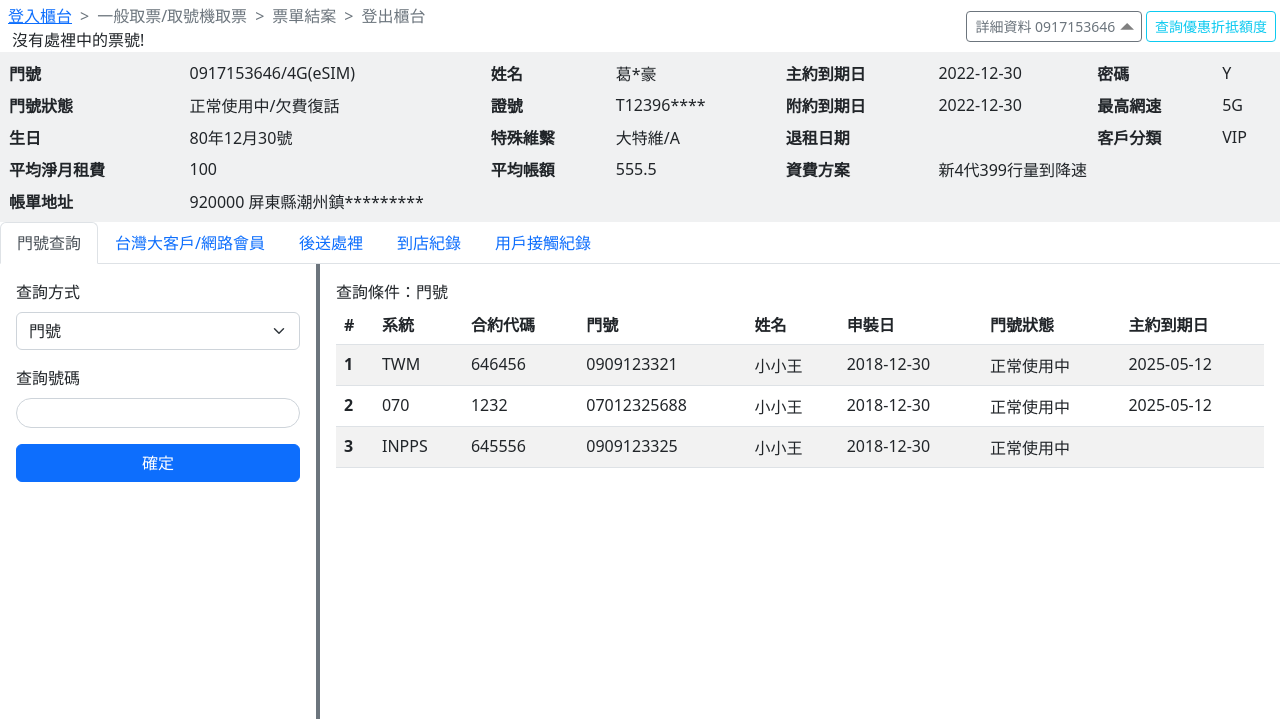
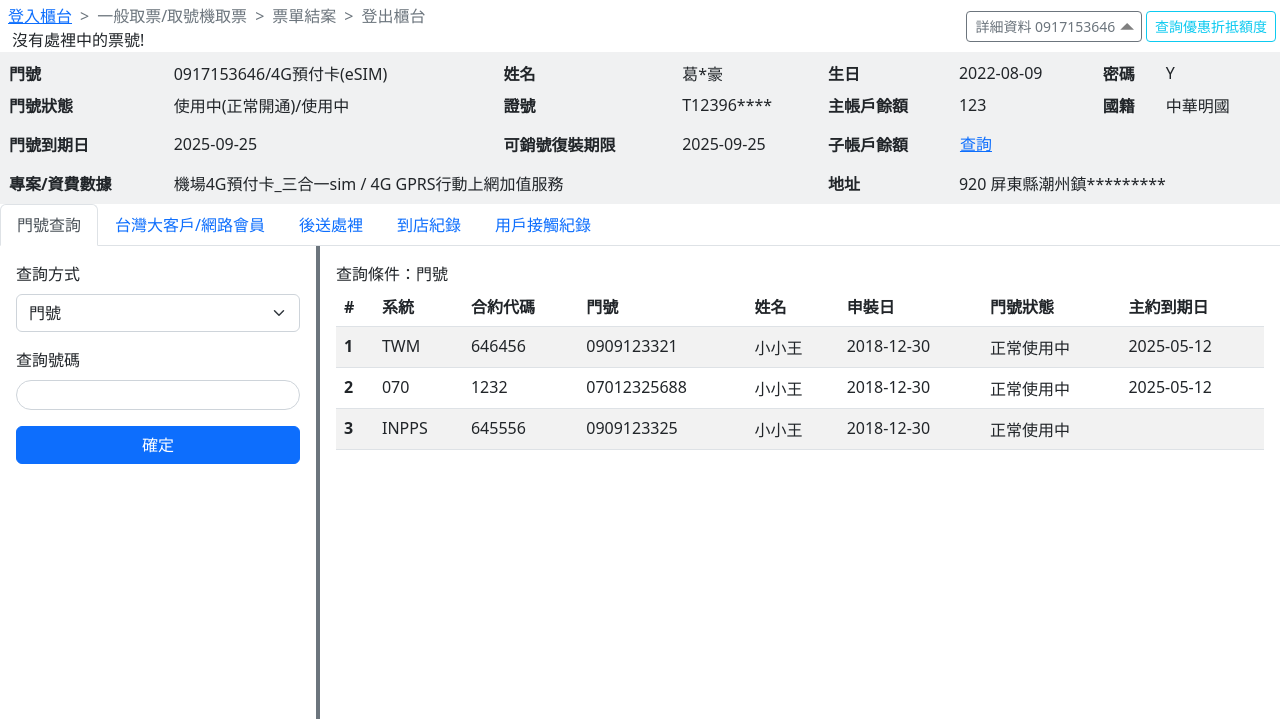
Before and after one commit to oldgee52/SCMSReviseUI, a plain HTML site: page index.html in a window 1280 px wide. Shown: the part 81-800 px from the top of the page. Drawn offline with nearby package versions, Linux system fonts and the light colour scheme.

Commit message:
finished inpps info display

```diff
--- a/index.html
+++ b/index.html
@@ -250,7 +250,7 @@
             <div class="w-100 ps-1"> 沒有處裡中的票號!</div>
         </div>
         <div class="info-container collapse bg-secondary bg-opacity-10 show" id="collapseExample">
-                    <table class="table table-sm table-borderless align-middle m-0">
+                    <table class="table table-sm table-borderless align-middle m-0" style="display: none;">
                         <tbody>
                           <tr>
                             <th scope="row">門號</th>
@@ -294,18 +294,44 @@
                             <th scope="row">帳單地址</th>
                             <td colspan="7">920000 屏東縣潮州鎮*********</td>
                           </tr>
-                          <!-- <tr>
+                        </tbody>
+                      </table>
+                      <table class="table table-sm table-borderless align-middle m-0">
+                        <tbody>
+                          <tr>
+                            <th scope="row">門號</th>
+                            <td>0917153646/4G預付卡(eSIM)</td>
                             <th scope="row">姓名</th>
-                            <td colspan="2">葛*豪</td>
+                            <td>葛*豪</td>
+                            <th scope="row">生日</th>
+                            <td>2022-08-09</td>
+                            <th scope="row">密碼</th>
+                            <td>Y</td>
                           </tr>
                           <tr>
+                            <th scope="row">門號狀態</th>
+                            <td>使用中(正常開通)/使用中
                             <th scope="row">證號</th>
-                            <td colspan="2">T12396****</td>
-                          </tr>
-                          <tr>
-                            <th scope="row">帳單地址</th>
-                            <td colspan="2">634101 屏東縣潮州鎮*********</td>
-                          </tr> -->
+                            <td >T12396****</td>
+                            <th scope="row">主帳戶餘額</th>
+                            <td >123</td>
+                            <th scope="row">國籍</th>
+                            <td>中華明國</td>
+                        </tr>
+                        <tr>
+                            <th scope="row">門號到期日</th>
+                            <td >2025-09-25</td>
+                            <th scope="row">可銷號復裝期限</th>
+                            <td >2025-09-25</td>
+                             <th scope="row" >子帳戶餘額</th>
+                            <td><button type="button" class="btn btn-link" style="padding-left: 0;">查詢</button></td>
+                        </tr>
+                        <tr>
+                            <th scope="row">專案/資費數據</th>
+                            <td colspan="3">機場4G預付卡_三合一sim / 4G GPRS行動上網加值服務</td>
+                            <th scope="row">地址</th>
+                            <td colspan="3">920 屏東縣潮州鎮*********</td>
+                        </tr>
                         </tbody>
                       </table>
         </div>
```
